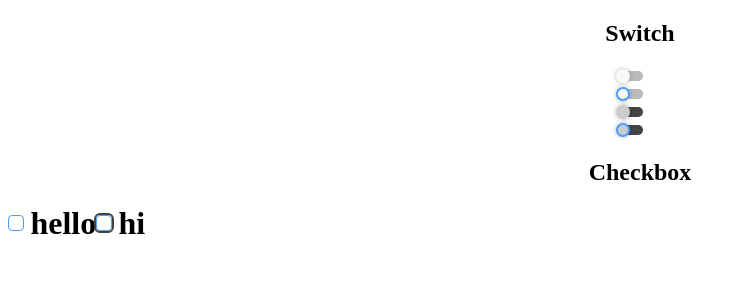
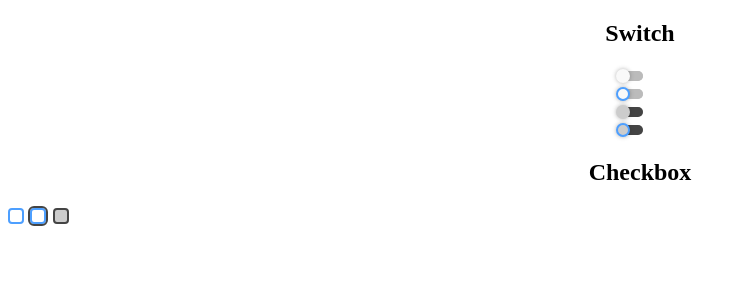
Before and after one commit to yeasir-cdda/custom-radio-switch-checkbox, a React (Create React App) app: page / in a window 1280 px wide. Shown: the top 300 px of the page, without its empty margins (0-745 px from the left). Built offline with nearby package versions, Linux system fonts and the light colour scheme.

Commit message:
checkbox dark version done

```diff
--- a/src/App.js
+++ b/src/App.js
@@ -12,8 +12,11 @@ function App() {
      <CustomSwitch dark outline id='darko'/>
 
      <h2 style={{textAlign:'center'}}>Checkbox</h2>
-     <CustomCheckbox  label='hello' id = 'check'/>
-     <CustomCheckbox outline label='hi' id = 'check'/>
+     <CustomCheckbox   id = 'check'/>
+
+     <CustomCheckbox outline  id = 'check'/>
+
+     <CustomCheckbox dark />
     </div>
   );
 }
--- a/src/CustomCheckbox/CustomCheckbox.css
+++ b/src/CustomCheckbox/CustomCheckbox.css
@@ -13,12 +13,15 @@
   font: inherit;
   width: 16px;
   height: 16px;
-  border: 1px solid #4D9FFF;
+  border: 2px solid #4D9FFF;
   border-radius: 4px;
   display: grid;
   place-content: center;
 }
-
+.dark_checkbox {
+border-color: #444444;
+background-color: #CCCCCC;
+}
 .checkbox::before {
   content: "";
   width: 8px;
@@ -28,7 +31,9 @@
   transition: 120ms transform ease-out;
   background-color: #4D9FFF;
 }
-
+.dark_checkbox::before{
+  background-color: #444444 ;
+}
 .checkbox:checked::before {
   transform: scale(1);
 }
--- a/src/CustomCheckbox/CustomCheckbox.js
+++ b/src/CustomCheckbox/CustomCheckbox.js
@@ -1,9 +1,9 @@
 import React from 'react';
 import './CustomCheckbox.css'
-const CustomCheckbox = ({ id, label, outline }) => {
+const CustomCheckbox = ({ id, label, outline, dark }) => {
     return (
         <label className='custom-checkbox' >
-            <input className={`checkbox ${outline && 'border'}`}  type="checkbox" name={id} id={id} />
+            <input className={`checkbox ${dark && 'dark_checkbox'} ${outline && 'border'}`}  type="checkbox" name={id} id={id} />
             {label}
         </label>
 
```
